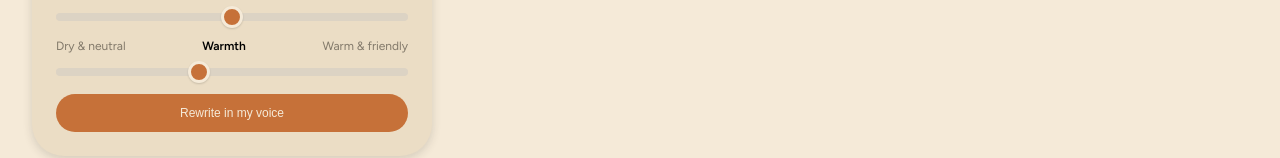
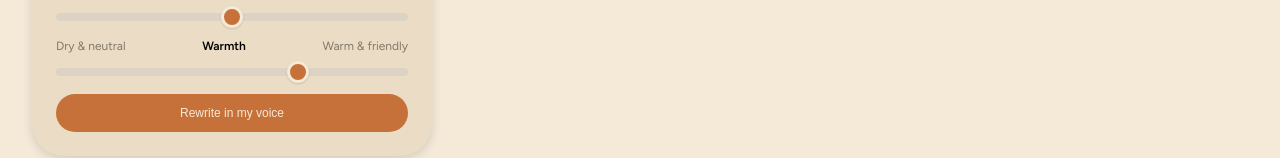
Before and after one commit to Petro2806/SamePen, a React (Create React App) app: page / in a window 1280 px wide. Shown: the part 460-618 px from the top of the page. Built offline with nearby package versions, Linux system fonts and the light colour scheme; the HTML template or start-up script is replaced by a standard one; a web font is replaced by a local one.

Commit message:
Add state management and mock rewrite

```diff
--- a/src/App.tsx
+++ b/src/App.tsx
@@ -1,4 +1,5 @@
-import React from 'react';
+import React, {useState} from 'react';
+import {rewrite, RewriteResult} from './api/rewrite'
 import './App.css';
 import InputCard from "./components/InputCard"
 import ToneCard from "./components/ToneCard"
@@ -6,6 +7,23 @@ import ResultCard from "./components/ResultCard"
 import logo from "./logos/logo.svg"
 
 function App() {
+  const [replyTo, setReplyTo] = useState("");
+  const [draft, setDraft] = useState("");
+  const [directness, setDirectness] = useState(50);
+  const [warmth, setWarmth] = useState(70);
+  const [result, setResult] = useState<RewriteResult | null>(null);
+  const [loading, setLoading] = useState(false);
+
+  const handleRewriteButton = async () => {
+    setLoading(true);
+    try {
+      const res = await rewrite({replyTo, draft, directness, warmth});
+      setResult(res);
+    } finally {
+      setLoading(false);
+    }
+  };
+
   return (
     <div className="App">
       <header className="header">
@@ -15,13 +33,25 @@ function App() {
 
       <main className="main">
         <div className="input-column">
-          <InputCard />
-          <ToneCard />
+          <InputCard
+            replyTo={replyTo}
+            onReplyToChange={setReplyTo}
+            draft={draft}
+            onDraftChange={setDraft}
+          />
+          <ToneCard
+            directness={directness}
+            onDirectnessChange={setDirectness}
+            warmth={warmth}
+            onWarmthChange={setWarmth}
+            loading={loading}
+            onRewrite={handleRewriteButton}
+          />
         </div>
 
         <div className="results">
-          <ResultCard title="Light edit" />
-          <ResultCard title="Full rewrite" variant="sage" />
+          <ResultCard title="Light edit" text={result ? result.lightEdit : null}/>
+          <ResultCard title="Full rewrite" text={result ? result.fullRewrite : null} variant="sage" />
         </div>
       </main>
     </div>
--- /dev/null
+++ b/src/api/rewrite.ts
@@ -0,0 +1,21 @@
+export type RewriteRequest = {
+    replyTo: string;
+    draft: string;
+    directness: number;
+    warmth: number;
+};
+
+export type RewriteResult = {
+    lightEdit: string;
+    fullRewrite: string;
+};
+
+export async function rewrite(request: RewriteRequest): Promise<RewriteResult> {
+    await new Promise((resolve) => setTimeout(resolve, 4000));
+
+    const lightEdit = request.draft;
+    const exclamations = "!".repeat(Math.round(request.warmth / 20));
+    const fullRewrite = lightEdit + exclamations;
+
+    return { lightEdit, fullRewrite };
+}
--- a/src/components/InputCard.tsx
+++ b/src/components/InputCard.tsx
@@ -1,16 +1,33 @@
 import React from "react"
 import './InputCard.css'
 
-const InputCard = () => {
+type InputCardProps = {
+    replyTo: string;
+    onReplyToChange: (value: string) => void;
+    draft: string;
+    onDraftChange: (value: string) => void;
+}
+
+const InputCard = ({replyTo, onReplyToChange, draft, onDraftChange}: InputCardProps) => {
     return <div className="card">
         <div>
             <span className="input-card__text">Replying to (optional)</span>
-            <textarea className="input-card__box" rows={4} placeholder="Enter the message you are replying to"/>
+            <textarea
+                className="input-card__box"
+                rows={4}
+                value={replyTo}
+                onChange={(e) => onReplyToChange(e.target.value)}
+                placeholder="Enter the message you are replying to"/>
         </div>
 
         <div>
             <span className="input-card__text">Your draft</span>
-            <textarea className="input-card__box" rows={6} placeholder="Enter the message you want to rewrite"/>
+            <textarea
+                className="input-card__box"
+                rows={6}
+                value={draft}
+                onChange={(e) => onDraftChange(e.target.value)}
+                placeholder="Enter the message you want to rewrite"/>
         </div>
     </div>;
 };
--- a/src/components/ResultCard.tsx
+++ b/src/components/ResultCard.tsx
@@ -3,7 +3,7 @@ import './ResultCard.css'
 
 type ResultCardProps = {
     title: string;
-    text?: string;
+    text: string | null;
     variant?: "sage";
 };
 
--- a/src/components/ToneCard.tsx
+++ b/src/components/ToneCard.tsx
@@ -1,7 +1,16 @@
 import React from "react"
 import './ToneCard.css'
 
-const ToneCard = () => {
+type ToneCardProps = {
+    directness: number;
+    onDirectnessChange: (value: number) => void;
+    warmth: number;
+    onWarmthChange: (value: number) => void;
+    loading: boolean;
+    onRewrite: () => void;
+};
+
+const ToneCard = ({directness, onDirectnessChange, warmth, onWarmthChange, loading, onRewrite} : ToneCardProps) => {
     return <div className="card">
         <div>
             <div className="slider-card__tone">
@@ -9,7 +18,14 @@ const ToneCard = () => {
                 <span className="slider-card__name">Directness</span>
                 <span>Say it straight</span>
             </div>
-            <input type="range" className="slider-card__slider" min={0} max={100} defaultValue={50}/>
+            <input
+                type="range"
+                className="slider-card__slider"
+                min={0}
+                max={100}
+                value={directness}
+                onChange={(e) => onDirectnessChange(Number(e.target.value))}
+            />
         </div>
 
         <div>
@@ -18,10 +34,22 @@ const ToneCard = () => {
                 <span className="slider-card__name">Warmth</span>
                 <span>Warm & friendly</span>
             </div>
-            <input type="range" className="slider-card__slider" min={0} max={100} defaultValue={40}/>
+            <input
+                type="range"
+                className="slider-card__slider"
+                min={0}
+                max={100}
+                value={warmth}
+                onChange={(e) => onWarmthChange(Number(e.target.value))}
+            />
         </div>
 
-        <button type="button" className="slider-card__button">Rewrite in my voice</button>
+        <button
+            type="button"
+            className="slider-card__button"
+            onClick={onRewrite}
+            disabled={loading}
+        >{loading ? "Rewriting.." : "Rewrite in my voice"}</button>
     </div>;
 };
 
```
